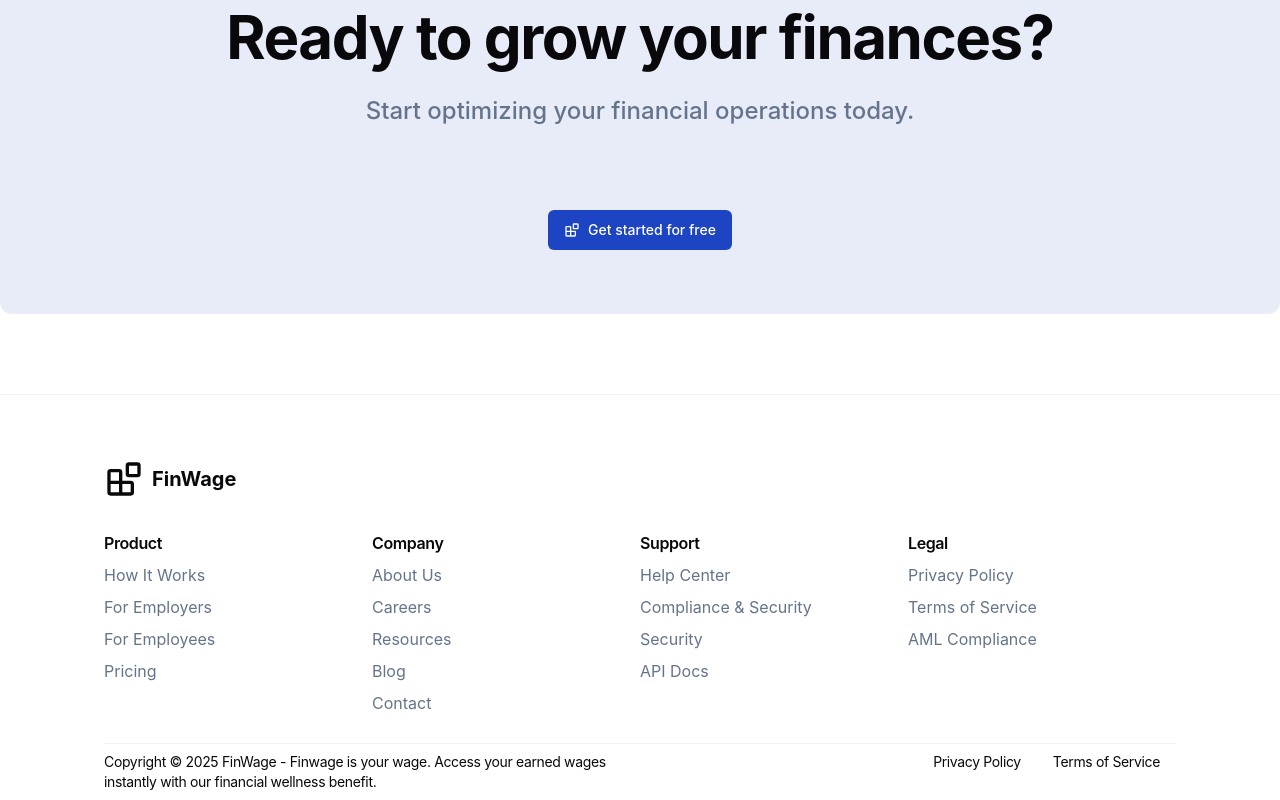
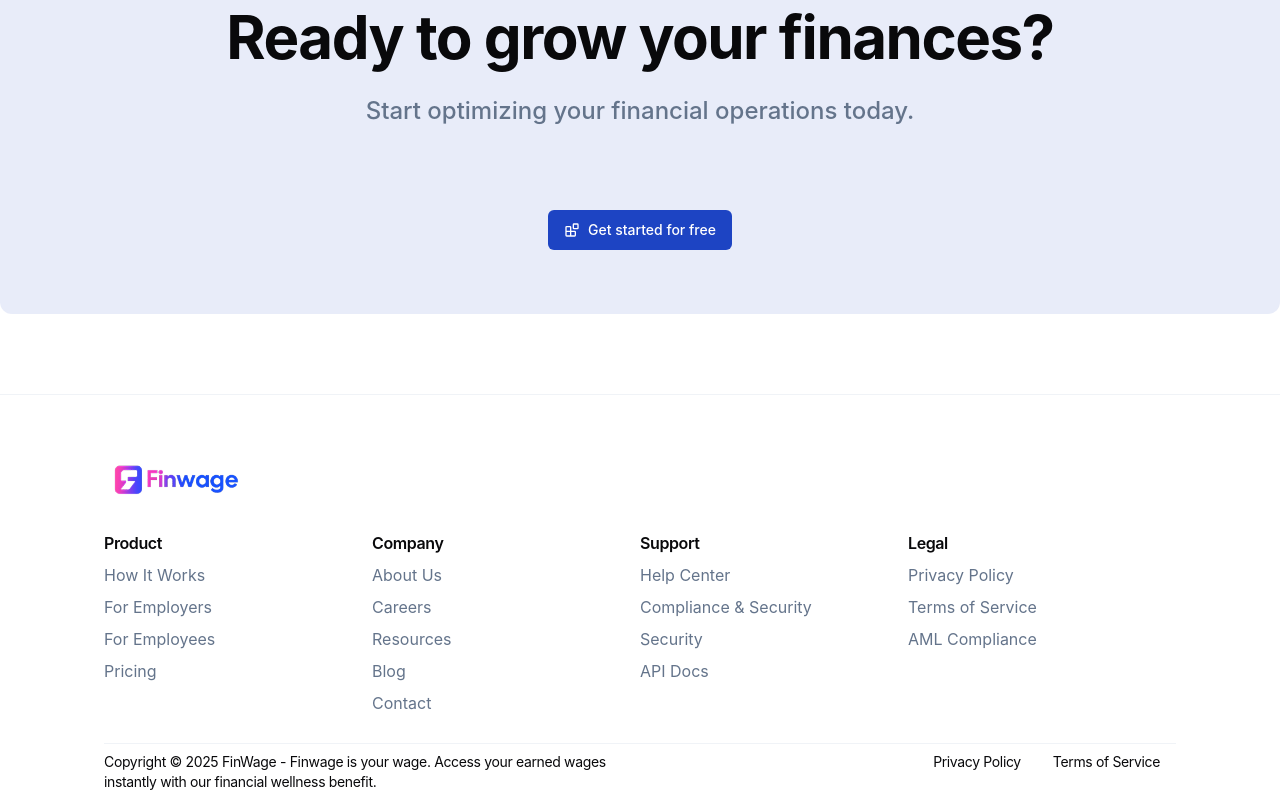
Before and after one commit to Project-Xman/magicuidesign-saas-template, a Next.js app: page / in a window 1280 px wide. Shown: the part 10488-11288 px from the top of the page. Built offline with nearby package versions, Linux system fonts and the light colour scheme; no server answers; a web font is replaced by a local one.

Commit message:
feat: replace logo component with image element for improved rendering

```diff
--- a/src/components/sections/footer.tsx
+++ b/src/components/sections/footer.tsx
@@ -12,8 +12,14 @@ export default function Footer() {
           title={siteConfig.name}
           className="relative mr-6 flex items-center space-x-2"
         >
-          <Icons.logo className="w-auto h-[40px]" />
-          <span className="font-bold text-xl">{siteConfig.name}</span>
+          <img
+            src="/logo.png"
+            alt="logo"
+            width={40}
+            height={40}
+            className="w-auto h-[40px]"
+            style={{ color: 'transparent' }}
+          />
         </a>
 
         <div className="grid md:grid-cols-3 lg:grid-cols-4 sm:grid-cols-2 mt-8">
```
